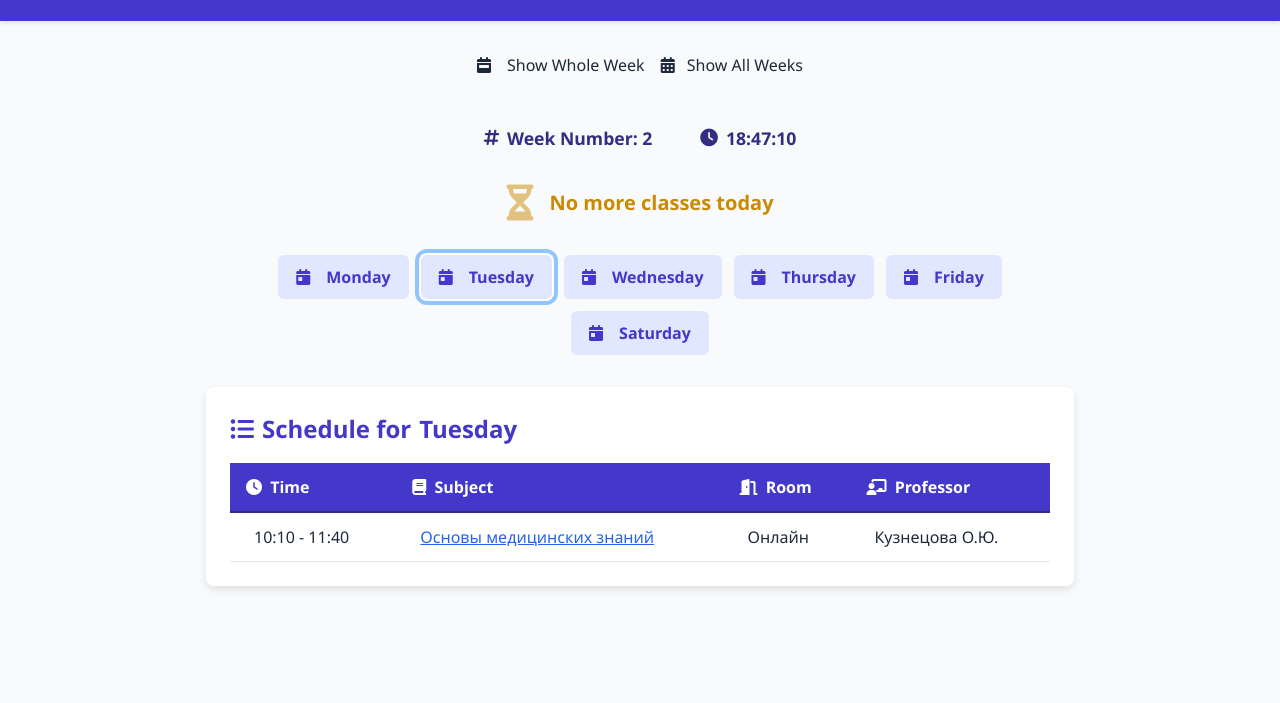
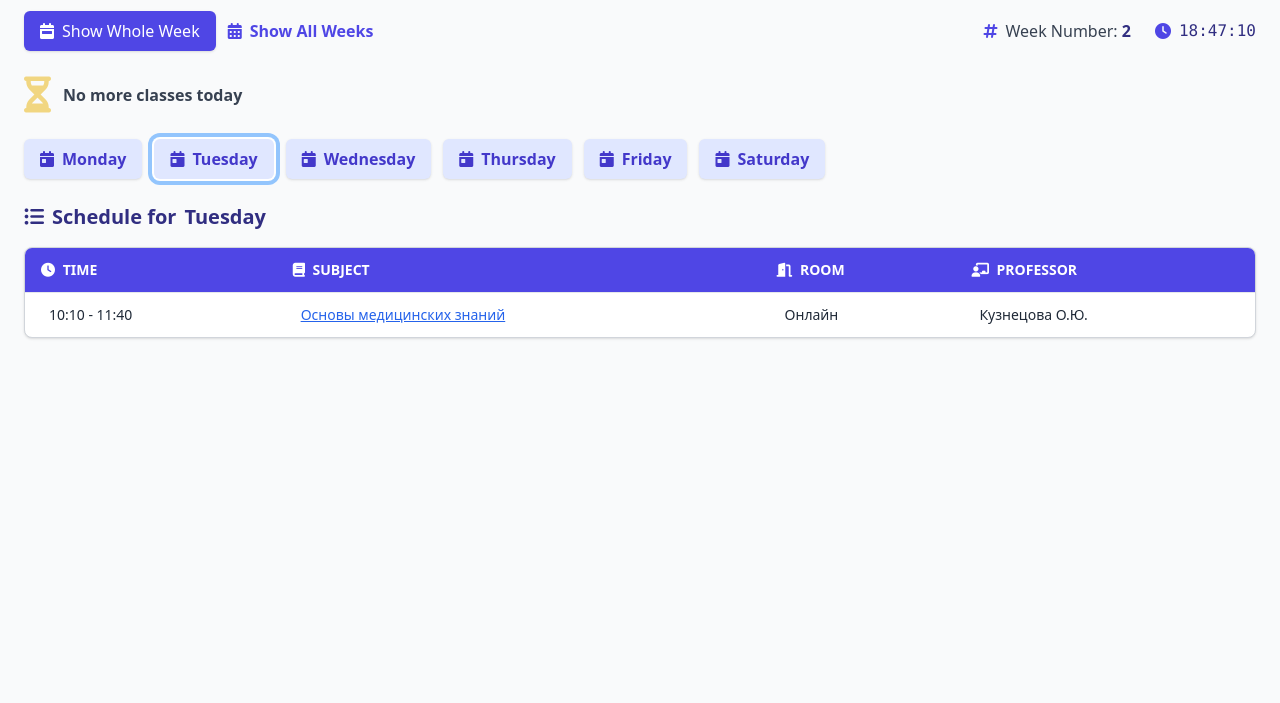
Before and after one commit to qwertybest/timetable, a plain HTML site: page index.html in a window 1280 px wide. Shown: the part 97-800 px from the top of the page. Drawn offline with nearby package versions, Linux system fonts and the light colour scheme.

Commit message:
Update index.html

```diff
--- a/index.html
+++ b/index.html
@@ -4,80 +4,101 @@
   <meta charset="UTF-8" />
   <meta name="viewport" content="width=device-width, initial-scale=1" />
   <title>Timetable 10.3-353</title>
-  <link rel="icon" href="tag.png" type="image/x-icon">
+  <link rel="icon" href="tag.png" type="image/x-icon" />
   <script src="https://cdn.tailwindcss.com"></script>
-  <link rel="stylesheet" href="https://cdnjs.cloudflare.com/ajax/libs/font-awesome/6.4.0/css/all.min.css">
-  <link rel="stylesheet" href="style.css" />
+  <link rel="stylesheet" href="https://cdnjs.cloudflare.com/ajax/libs/font-awesome/6.4.0/css/all.min.css" />
 </head>
-<body>
-  <header>
-    <div>
-      <h1>
-        <i class="fas fa-university mr-2"></i>
+<body class="bg-gray-50 min-h-screen flex flex-col">
+
+  <header class="bg-indigo-700 text-white p-6 shadow-md">
+    <div class="max-w-7xl mx-auto flex flex-col sm:flex-row items-center justify-between gap-4">
+      <h1 class="text-2xl sm:text-3xl font-extrabold flex items-center gap-2">
+        <i class="fas fa-university"></i>
         Kazan Federal University
       </h1>
+      <p class="text-indigo-200 text-sm sm:text-base">THE 10.3-353 GROUP TIMETABLE</p>
     </div>
-    <p>THE 10.3-353 GROUP TIMETABLE</p>
   </header>
-  <main>
-    <div>
-     <div>
-       <button id="showWeekBtn">
-        <i class="fas fa-calendar-week mr-2"></i> Show Whole Week
-      </button>
-     </div>
-    <div>
-        <a href="full_with_weeks.html">
-          <i class="fas fa-calendar-alt mr-2"></i> Show All Weeks
+
+  <main class="flex-grow max-w-7xl mx-auto p-4 sm:p-6 w-full">
+
+    <div class="flex flex-col sm:flex-row sm:items-center sm:justify-between gap-4 mb-6">
+      <div class="flex flex-wrap gap-3">
+        <button id="showWeekBtn" class="flex items-center gap-2 bg-indigo-600 hover:bg-indigo-700 text-white px-4 py-2 rounded-md shadow transition">
+          <i class="fas fa-calendar-week"></i> Show Whole Week
+        </button>
+        <a href="full_with_weeks.html" class="flex items-center gap-2 text-indigo-600 hover:text-indigo-800 font-semibold">
+          <i class="fas fa-calendar-alt"></i> Show All Weeks
         </a>
       </div>
-    </div>
-    <div >
-      <div>
-        <i class="fas fa-hashtag"></i>
-        <span>Week Number: <span id="weekNumber" class="text-indigo-900"></span></span>
-      </div>
-      <div>
-        <i class="fas fa-clock"></i>
-        <span id="currentTime">--:--:--</span>
+
+      <div class="flex flex-wrap gap-6 text-gray-700 text-sm sm:text-base">
+        <div class="flex items-center gap-2">
+          <i class="fas fa-hashtag text-indigo-600"></i>
+          <span>Week Number: <span id="weekNumber" class="font-semibold text-indigo-900"></span></span>
+        </div>
+        <div class="flex items-center gap-2">
+          <i class="fas fa-clock text-indigo-600"></i>
+          <span id="currentTime" class="font-mono text-indigo-900">--:--:--</span>
+        </div>
       </div>
     </div>
-    <div>
-      <i class="fas fa-hourglass-half text-yellow-600 text-4xl animate-pulse"></i>
-      <span id="timerText">Loading timer...</span>
+
+    <div class="flex items-center gap-3 mb-6">
+      <i class="fas fa-hourglass-half text-yellow-500 text-4xl animate-pulse"></i>
+      <span id="timerText" class="text-gray-700 font-semibold">Loading timer...</span>
     </div>
+
+    <section class="mb-6 flex flex-wrap gap-3 justify-center sm:justify-start">
+      <button class="day-btn bg-indigo-100 hover:bg-indigo-200 text-indigo-700 font-semibold rounded-md px-4 py-2 shadow transition" data-day="Monday">
+        <i class="fas fa-calendar-day mr-2"></i>Monday
+      </button>
+      <button class="day-btn bg-indigo-100 hover:bg-indigo-200 text-indigo-700 font-semibold rounded-md px-4 py-2 shadow transition" data-day="Tuesday">
+        <i class="fas fa-calendar-day mr-2"></i>Tuesday
+      </button>
+      <button class="day-btn bg-indigo-100 hover:bg-indigo-200 text-indigo-700 font-semibold rounded-md px-4 py-2 shadow transition" data-day="Wednesday">
+        <i class="fas fa-calendar-day mr-2"></i>Wednesday
+      </button>
+      <button class="day-btn bg-indigo-100 hover:bg-indigo-200 text-indigo-700 font-semibold rounded-md px-4 py-2 shadow transition" data-day="Thursday">
+        <i class="fas fa-calendar-day mr-2"></i>Thursday
+      </button>
+      <button class="day-btn bg-indigo-100 hover:bg-indigo-200 text-indigo-700 font-semibold rounded-md px-4 py-2 shadow transition" data-day="Friday">
+        <i class="fas fa-calendar-day mr-2"></i>Friday
+      </button>
+      <button class="day-btn bg-indigo-100 hover:bg-indigo-200 text-indigo-700 font-semibold rounded-md px-4 py-2 shadow transition" data-day="Saturday">
+        <i class="fas fa-calendar-day mr-2"></i>Saturday
+      </button>
+    </section>
+
     <section>
-      <button class="day-btn" data-day="Monday"><i class="fas fa-calendar-day mr-2"></i>Monday</button>
-      <button class="day-btn" data-day="Tuesday"><i class="fas fa-calendar-day mr-2"></i>Tuesday</button>
-      <button class="day-btn" data-day="Wednesday"><i class="fas fa-calendar-day mr-2"></i>Wednesday</button>
-      <button class="day-btn" data-day="Thursday"><i class="fas fa-calendar-day mr-2"></i>Thursday</button>
-      <button class="day-btn" data-day="Friday"><i class="fas fa-calendar-day mr-2"></i>Friday</button>
-      <button class="day-btn" data-day="Saturday"><i class="fas fa-calendar-day mr-2"></i>Saturday</button>
-    </section>
-    <section>
-      <h2>
-        <i class="fas fa-list-ul"></i> Schedule for <span id="currentDay">Monday</span>
+      <h2 class="text-indigo-900 text-xl font-bold mb-4 flex items-center gap-2">
+        <i class="fas fa-list-ul"></i> Schedule for <span id="currentDay" class="capitalize">Monday</span>
       </h2>
-      <div>
-        <table>
-          <thead>
+      <div class="overflow-x-auto rounded-lg shadow border border-gray-300 bg-white">
+        <table class="min-w-full divide-y divide-gray-200">
+          <thead class="bg-indigo-600 text-white">
             <tr>
-              <th><i class="fas fa-clock mr-1"></i> Time</th>
-              <th><i class="fas fa-book mr-1"></i> Subject</th>
-              <th><i class="fas fa-door-open mr-1"></i> Room</th>
-              <th><i class="fas fa-chalkboard-teacher mr-1"></i> Professor</th>
+              <th scope="col" class="px-4 py-3 text-left text-sm font-semibold uppercase whitespace-nowrap">
+                <i class="fas fa-clock mr-1"></i> Time
+              </th>
+              <th scope="col" class="px-4 py-3 text-left text-sm font-semibold uppercase whitespace-nowrap">
+                <i class="fas fa-book mr-1"></i> Subject
+              </th>
+              <th scope="col" class="px-4 py-3 text-left text-sm font-semibold uppercase whitespace-nowrap">
+                <i class="fas fa-door-open mr-1"></i> Room
+              </th>
+              <th scope="col" class="px-4 py-3 text-left text-sm font-semibold uppercase whitespace-nowrap">
+                <i class="fas fa-chalkboard-teacher mr-1"></i> Professor
+              </th>
             </tr>
           </thead>
-          <tbody id="scheduleBody"></tbody>
+          <tbody id="scheduleBody" class="divide-y divide-gray-200 text-gray-800 text-sm"></tbody>
         </table>
       </div>
     </section>
+
   </main>
-  <!-- <footer>
-    <p class="text-sm ">
-      © 2025 Created by <span class="font-semibold">Hudayberdiyew Serdar</span>. All rights reserved.
-    </p>
-  </footer> -->
+
   <script src="main.js"></script>
 </body>
 </html>
```
